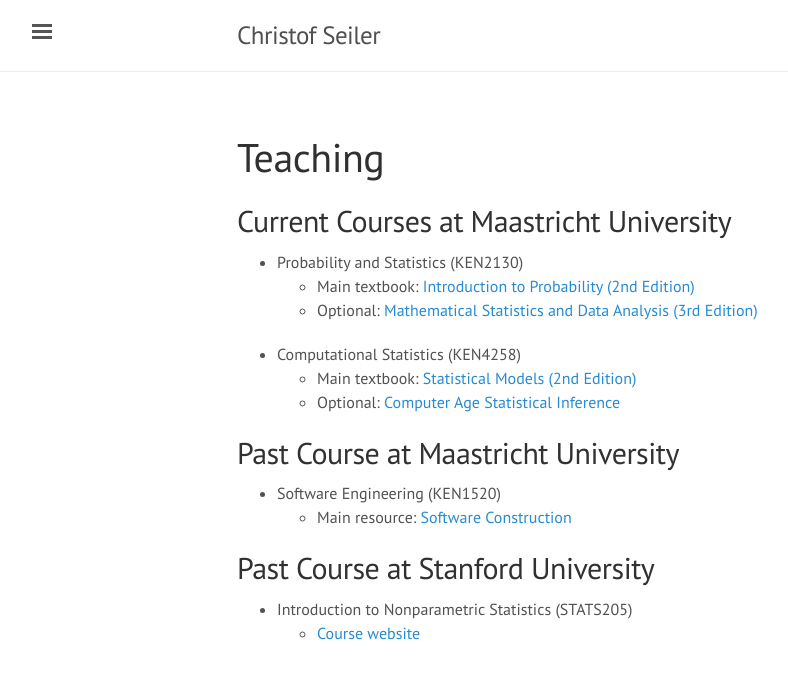
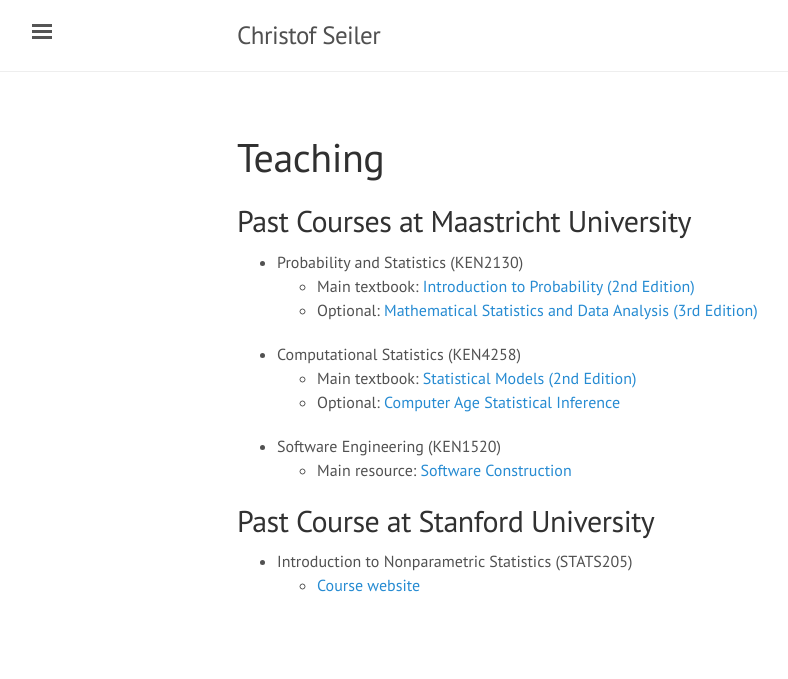
Before and after one commit to ChristofSeiler/ChristofSeiler.github.io, a Jekyll site: the page built from teaching.md, in a window 1280 px wide. Shown: the top 679 px of the page, without its empty margins (3-791 px from the left). Built offline with Jekyll 4.4.1, drawn with Linux system fonts in a browser that asks for light colours.

Commit message:
move Maastricht courses to past courses

```diff
--- a/teaching.md
+++ b/teaching.md
@@ -3,7 +3,7 @@
 title: Teaching
 ---
 
-## Current Courses at Maastricht University
+## Past Courses at Maastricht University
 
 * Probability and Statistics (KEN2130)
   * Main textbook: [Introduction to Probability (2nd Edition)](https://drive.google.com/file/d/1VmkAAGOYCTORq1wxSQqy255qLJjTNvBI/view)
@@ -11,9 +11,6 @@
 * Computational Statistics (KEN4258)
   * Main textbook: [Statistical Models (2nd Edition)](https://maastrichtuniversity.on.worldcat.org/oclc/586163317)
   * Optional: [Computer Age Statistical Inference](https://web.stanford.edu/~hastie/CASI/)
-
-## Past Course at Maastricht University
-
 * Software Engineering (KEN1520)
   * Main resource: [Software Construction](https://web.mit.edu/6.031/)
 
```
